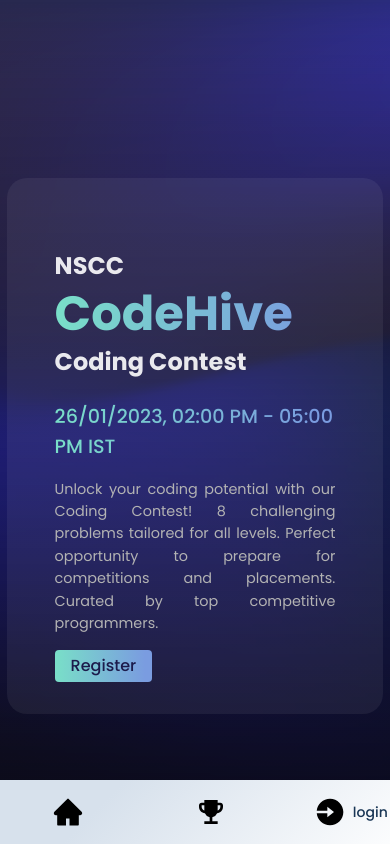
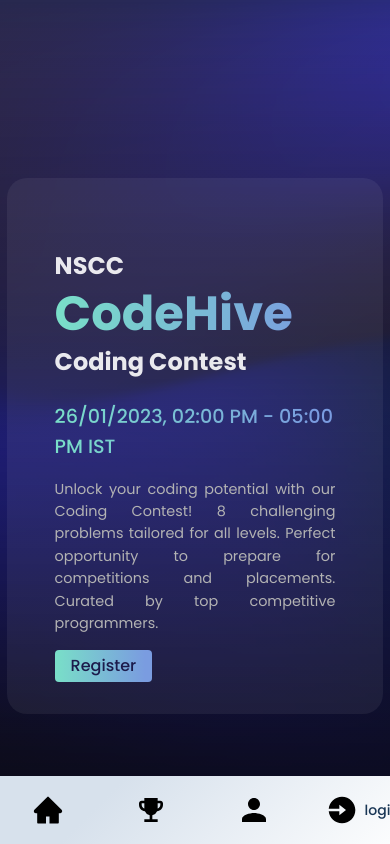
Before and after one commit to nsccpccoe/nscc-frontend, a Next.js app: page /events/codehive in a window 390 px wide. Shown: the top 844 px of the page. Built offline with nearby package versions, Linux system fonts and the light colour scheme; no server answers.

Commit message:
mobile about us view set

```diff
--- a/Components/Header/Header.tsx
+++ b/Components/Header/Header.tsx
@@ -9,7 +9,7 @@ import { AiFillHome } from "react-icons/ai";
 import { MdEmojiEvents } from "react-icons/md";
 import { RiLoginCircleFill, RiLogoutCircleFill } from "react-icons/ri";
 import { useRouter } from "next/router";
-
+import PersonIcon from '@mui/icons-material/Person';
 function Navbar() {
 
   const scrollThreshold = 40;
@@ -91,6 +91,14 @@ function Navbar() {
               <label style={{ cursor: "pointer" }}>Events</label>
             </Link>
           </li>
+          <li>
+            <Link href="/team">
+              <div className={classes.icons}>
+                <PersonIcon style={{fontSize:"36px"}} />
+              </div>
+              <label style={{ cursor: "pointer" }}>Team</label>
+            </Link>
+          </li>
           {/* <li>
             <Link href="/">Connect</Link>
           </li> */}
--- a/pages/aboutme.jsx
+++ b/pages/team.jsx
@@ -318,7 +318,7 @@ const exportdata=[
     },
 ]
 
-const aboutme = () => {
+const team = () => {
 
 
   return (
@@ -369,4 +369,4 @@ const aboutme = () => {
   )
 }
 
-export default aboutme
+export default team
--- a/tsconfig.json
+++ b/tsconfig.json
@@ -15,6 +15,6 @@
     "jsx": "preserve",
     "incremental": true
   },
-  "include": ["next-env.d.ts", "**/*.ts", "**/*.tsx", "pages/auth.tsx", "pages/aboutme.jsx"],
+  "include": ["next-env.d.ts", "**/*.ts", "**/*.tsx", "pages/auth.tsx", "pages/team.jsx"],
   "exclude": ["node_modules"]
 }
```
